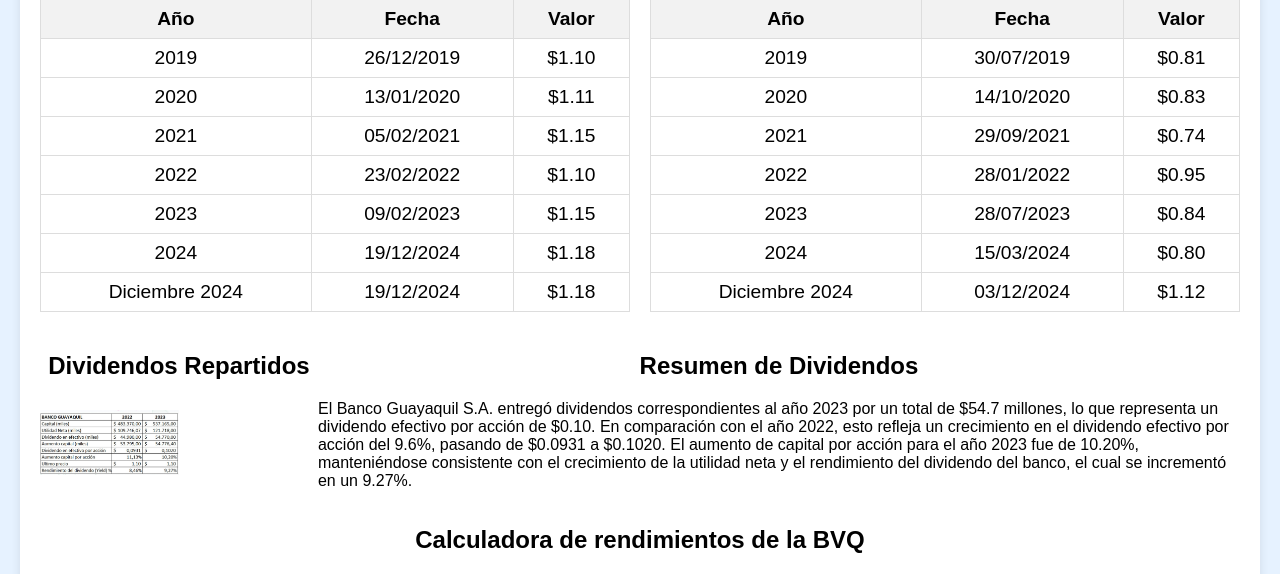
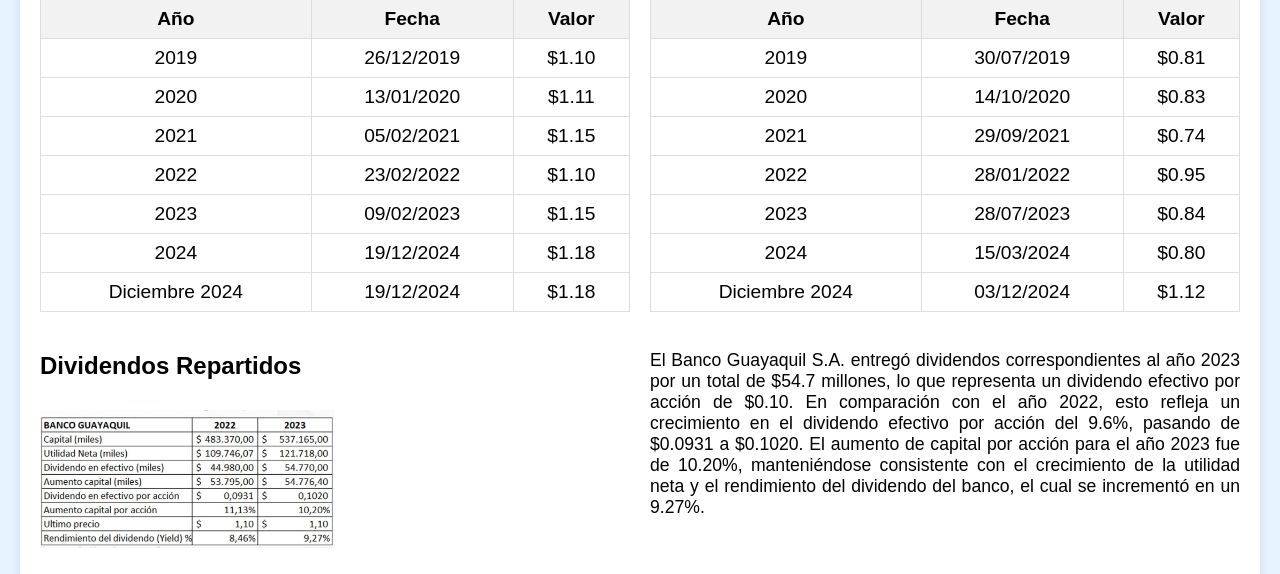
Before and after one commit to TRomMV/Reporte-Metrovalores, a Flask app: a page that uses templates/empresa.html in a window 1280 px wide. Shown: the part 1113-1687 px from the top of the page. Run offline with Flask 3, Linux system fonts and the light colour scheme.

Commit message:
dividendos bien

```diff
--- a/templates/empresa.html
+++ b/templates/empresa.html
@@ -13,7 +13,7 @@
             font-size: 1.2em;
             margin: 0 auto;
             text-align: center;
-            border-collapse: collapse
+            border-collapse: collapse;
         }
         .cotizaciones th, .cotizaciones td {
             border: 1px solid #ddd;
@@ -21,22 +21,32 @@
         }
         .cotizaciones th {
             background-color: #f2f2f2;
-            color: black
+            color: black;
         }
         .dividendos-section {
             display: flex;
-            justify-content: space-between
-            align-items flex-start
+            justify-content: space-between;
+            align-items: flex-start;
+        }
+        .dividendos-content {
+            display: flex;
+            width: 100%;
+        }
+        .dividendos-img-container {
+            flex: 1;
+        }
+        .dividendos-img {
+            width: 100%;
+            height: auto;
         }
         .dividendos-resumen {
-            flex: 1.
-            padding-left 20px
-        }
-        .dividendos-img {
-            max-width: 50%
+            flex: 1;
+            padding-left: 20px;
+            font-size: 1.1em;
+            text-align: justify;
         }
         .card h2 {
-            text-align: center
+            text-align: center;
         }
     </style>
 </head>
@@ -79,7 +89,6 @@
                         <p>{{ profile.Descripción }}</p>
                         <p><strong>Sector:</strong> {{ profile.Sector }}</p>
                     </div>
-
                 </div>
                 <!-- Índice de Cotizaciones Máximas y Mínimas -->
                 <div class="dashboard-section">
@@ -108,7 +117,7 @@
                                     </tbody>
                                 </table>
                             </div>
-
+                            <!-- Tabla de Cotizaciones Mínimas -->
                             <div class="cotizaciones-lista" style="flex: 1; margin-left: 10px;">
                                 <h3>Cotizaciones Mínimas</h3>
                                 <table>
@@ -133,17 +142,17 @@
                         </div>
                     </div>
                 </div>
-
                 <!-- Sección de Dividendos y Calculadora de Rendimientos -->
                 <div class="dashboard-section dividendos-section">
                     {% if profile.Nombre not in ["BRIKAPITAL SA", "CONTINENTAL TIRE ANDINA S A", "INVERSANCARLOS"] %}
-                    <div class="card">
-                        <h2>Dividendos Repartidos</h2>
-                        <img src="/static/img/juntas_2024/{{ profile.Nombre }}.jpg" alt="Dividendos de {{ profile.Nombre }}" class="dividendos-img">
-                    </div>
-                    <div class="card dividendos-resumen">
-                        <h2>Resumen de Dividendos</h2>
-                        <p>{{ obtener_resumen_dividendos(profile.Nombre)|safe }}</p>
+                    <div class="dividendos-content">
+                        <div class="dividendos-img-container">
+                            <h2>Dividendos Repartidos</h2>
+                            <img src="/static/img/juntas_2024/{{ profile.Nombre }}.jpg" alt="Dividendos de {{ profile.Nombre }}" class="dividendos-img">
+                        </div>
+                        <div class="dividendos-resumen">
+                            <p>{{ obtener_resumen_dividendos(profile.Nombre)|safe }}</p>
+                        </div>
                     </div>
                     {% endif %}
                 </div>
@@ -151,7 +160,6 @@
                     <h2>Calculadora de rendimientos de la BVQ</h2>
                     <iframe id="calculator" src="https://bvqservicesct.com/bvqweb/zHtmls/CalculadorAcciones/p_infbiblio.asp" style="width:80%; height:600px; border:none;"></iframe>
                 </div>
-
             </section>
         </div>
     </main>
```
